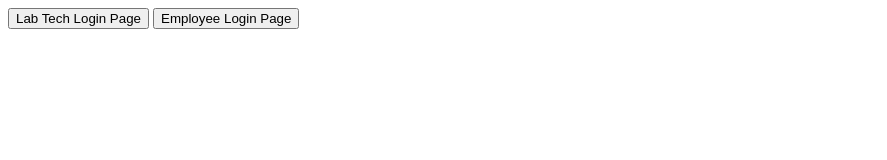
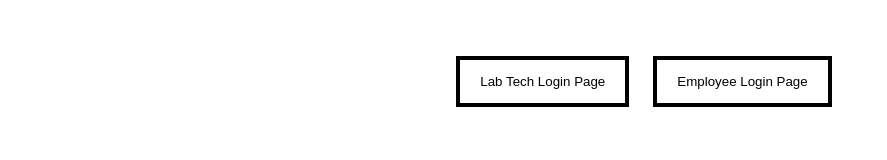
Before and after one commit to YoohaBae/Ulloc_covidTestingSite, a website: page views/mainPage.html in a window 1280 px wide. Shown: the whole page, without its empty margins (0-887 px from the left). Drawn offline with Linux system fonts and the light colour scheme.

Commit message:
Update mainPage.html

```diff
--- a/views/mainPage.html
+++ b/views/mainPage.html
@@ -1,7 +1,27 @@
 <!DOCTYPE html>
 <head>
     <style>
-
+        h2 {
+            text-align: center;
+        }
+        body {
+            font-family: Arial, Helvetica, sans-serif;
+            display : flex;
+            align-items: center;
+            justify-content: center;
+        }
+        /* Set a style for all buttons */
+        button {
+            background-color: white;
+            color: black;
+            padding: 14px 20px;
+            margin: 8px;
+            border: 4px solid #000000;
+            cursor: pointer;
+            font-style: bold;
+            margin-left: 1rem;
+            margin-top: 3rem;
+        }
     </style>
 </head>
 
```
